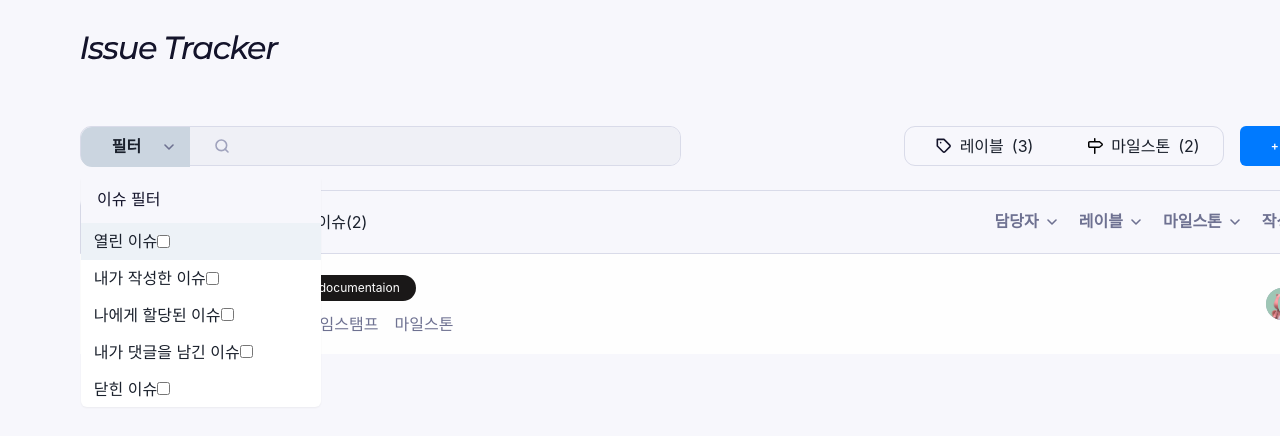
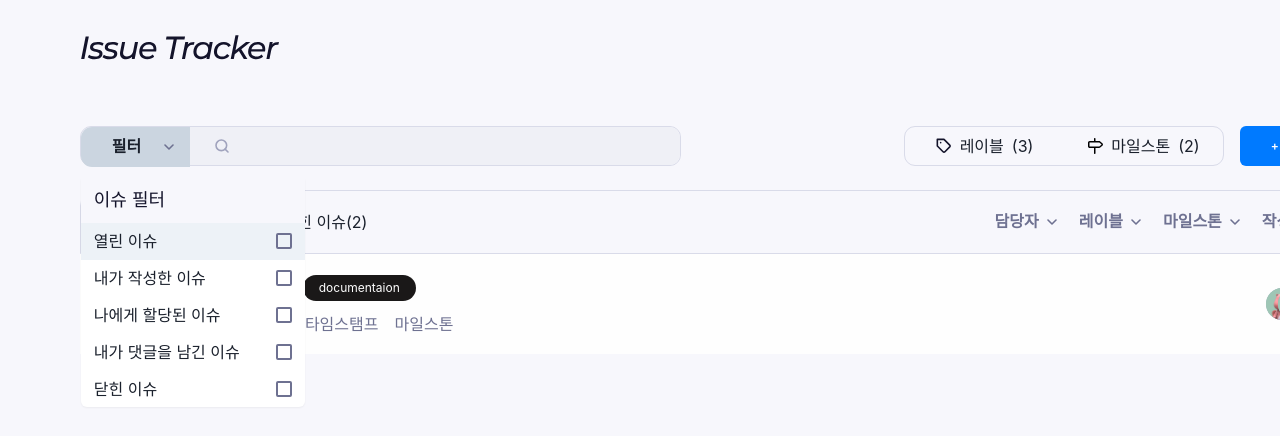
Before and after one commit to codesquad-members-2021/issue-tracker, a React (Create React App) app in the folder FE/issue-tracker/: page /issues in a window 1280 px wide. Both pictures are taken after a click on the button "필터". Shown: the top 436 px of the page. Built offline with nearby package versions, Linux system fonts and the light colour scheme.

Commit message:
Chore: #18 FilterBar 메뉴 아이템과 체크박스에 스타일 추가

```diff
--- a/FE/issue-tracker/src/components/issues/FilterBar.tsx
+++ b/FE/issue-tracker/src/components/issues/FilterBar.tsx
@@ -2,8 +2,16 @@ import styled from 'styled-components';
 
 import { ReactComponent as DropDownIcon } from '@assets/dropDown.svg';
 import { ReactComponent as SearchIcon } from '@assets/search.svg';
-import { Menu, MenuButton, MenuItem, MenuList } from '@chakra-ui/menu';
-import { Button } from '@chakra-ui/button';
+import {
+  Menu,
+  MenuButton,
+  MenuList,
+  MenuItem,
+  Button,
+  Checkbox,
+} from '@chakra-ui/react';
+import MenuTitle from '@components/common/MenuTitle';
+import { checkBoxStyle, menuItemStyle } from '@components/common/chakraStyle';
 
 function FilterBar() {
   return (
@@ -20,28 +28,26 @@ function FilterBar() {
           필터
         </MenuButton>
         <MenuList padding="0">
-          <MenuTitle>
-            <span>이슈 필터</span>
-          </MenuTitle>
-          <MenuItem>
+          <MenuTitle>이슈 필터</MenuTitle>
+          <MenuItem {...menuItemStyle}>
             <span>열린 이슈</span>
-            <input type="checkbox" name="openIssue" />
+            <Checkbox {...checkBoxStyle} />
           </MenuItem>
-          <MenuItem>
+          <MenuItem {...menuItemStyle}>
             <span>내가 작성한 이슈</span>
-            <input type="checkbox" name="writtenByMe" />
+            <Checkbox {...checkBoxStyle} />
           </MenuItem>
-          <MenuItem>
+          <MenuItem {...menuItemStyle}>
             <span>나에게 할당된 이슈</span>
-            <input type="checkbox" name="assigned" />
+            <Checkbox {...checkBoxStyle} />
           </MenuItem>
-          <MenuItem>
+          <MenuItem {...menuItemStyle}>
             <span>내가 댓글을 남긴 이슈</span>
-            <input type="checkbox" name="commentByMe" />
+            <Checkbox {...checkBoxStyle} />
           </MenuItem>
-          <MenuItem>
+          <MenuItem {...menuItemStyle}>
             <span>닫힌 이슈</span>
-            <input type="checkbox" name="closeIssue" />
+            <Checkbox {...checkBoxStyle} />
           </MenuItem>
         </MenuList>
       </Menu>
@@ -63,15 +69,15 @@ const FilterBarWrap = styled.div`
   border-radius: 11px;
 `;
 
-const MenuTitle = styled.h2`
-  display: flex;
-  align-items: center;
-  width: 240px;
-  height: 48px;
-  padding: 8px 16px;
-  background: ${({ theme }) => theme.colors.gr_background};
-  color: ${({ theme }) => theme.colors.gr_titleActive};
-`;
+// const MenuTitle = styled.h2`
+//   display: flex;
+//   align-items: center;
+//   width: 240px;
+//   height: 48px;
+//   padding: 8px 16px;
+//   background: ${({ theme }) => theme.colors.gr_background};
+//   color: ${({ theme }) => theme.colors.gr_titleActive};
+// `;
 
 const InputContainer = styled.div`
   display: flex;
```
